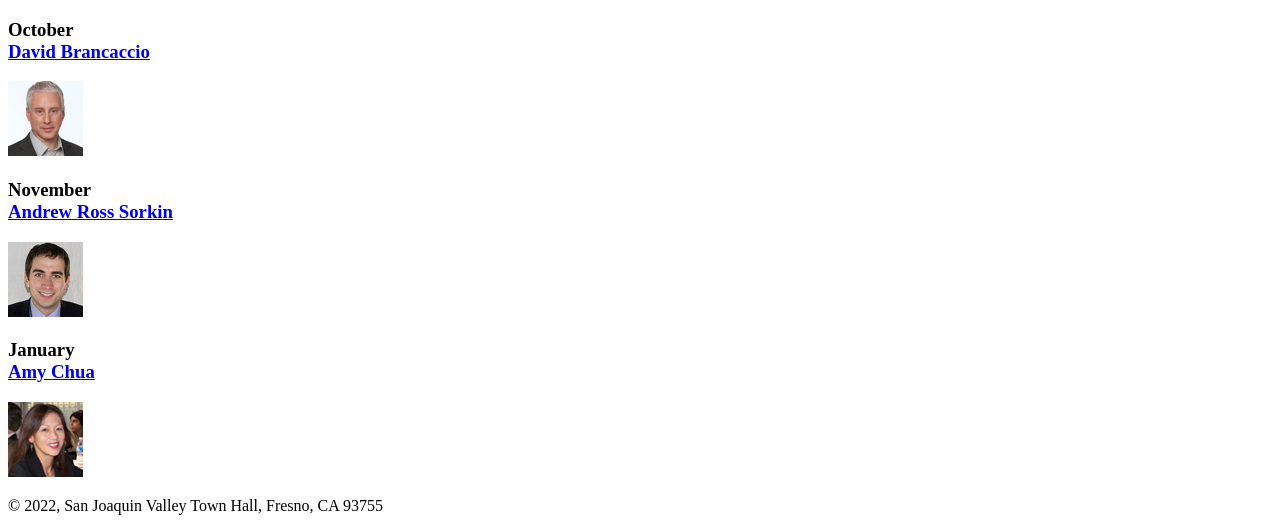
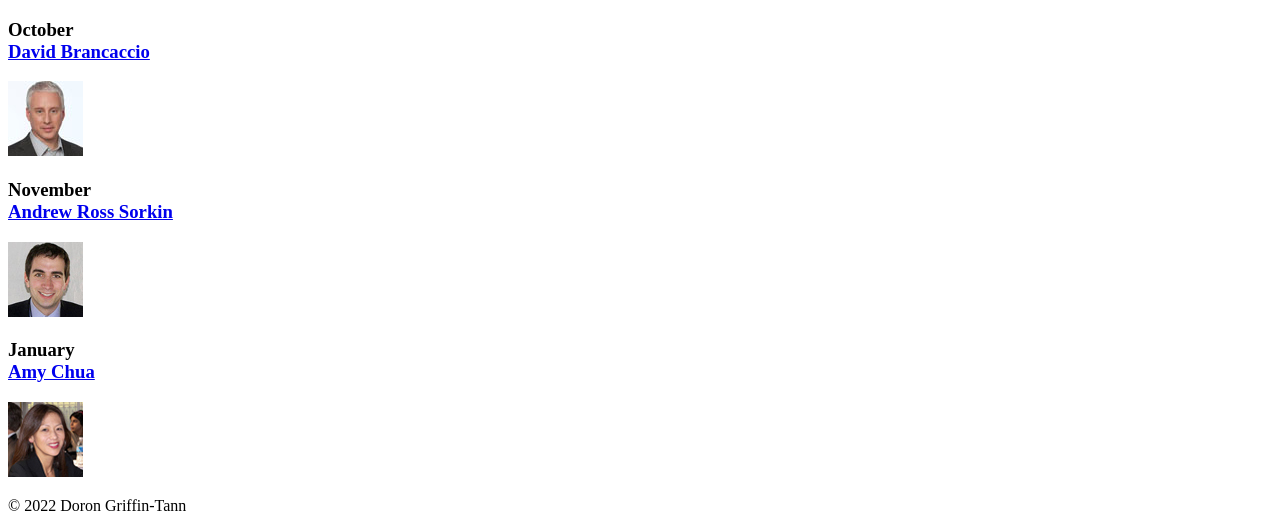
Before and after one commit to TheDiamondSkyv32/A07, a plain HTML site: page index.html in a window 1280 px wide. Shown: the part 504-1035 px from the top of the page. Drawn offline with Linux system fonts and the light colour scheme.

Commit message:
Update index.html

```diff
--- a/index.html
+++ b/index.html
@@ -43,7 +43,7 @@
 
 	</main>
 	<footer>
-		<p>&copy; 2022, San Joaquin Valley Town Hall, Fresno, CA 93755</p>
+		<p>&copy; 2022 Doron Griffin-Tann</p>
 	</footer>
 </body>
 </html>
```
